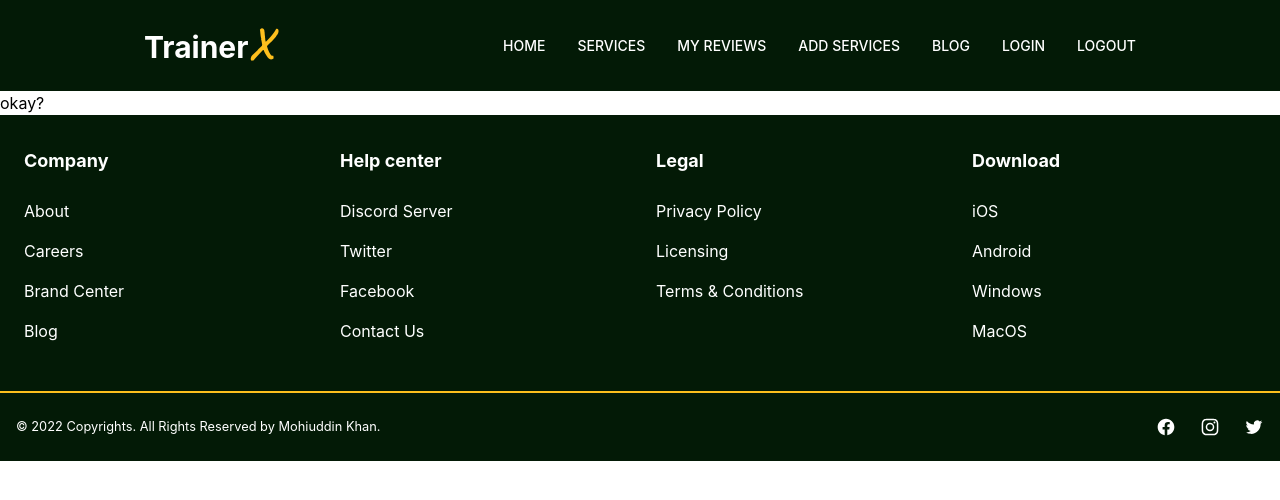
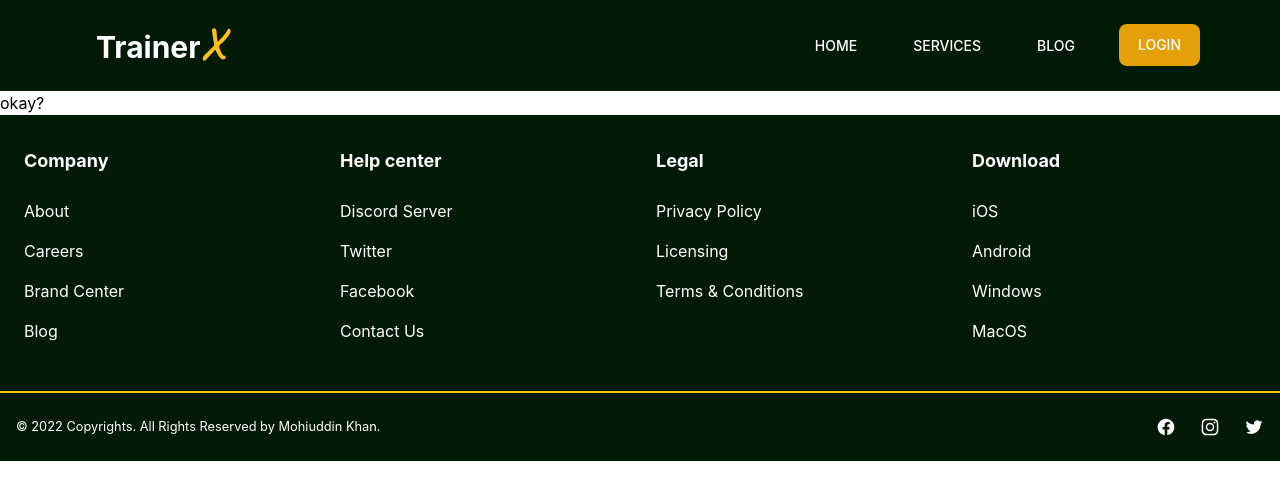
Before and after one commit to mohi14/TrainerX-client, a React (Create React App) app: page / in a window 1280 px wide. Shown: the top 500 px of the page. Built offline with nearby package versions, Linux system fonts and the light colour scheme; no server answers.

Commit message:
ternary operation for showing logout and login button done

```diff
--- a/src/Pages/Login/Login .js
+++ b/src/Pages/Login/Login .js
@@ -32,7 +32,7 @@ const Login = () => {
             })
             .catch(error => {
                 console.error(error)
-                setError(error);
+                setError(error.message);
                 toast.error('Your Email/Password is not correct')
 
             })
@@ -100,6 +100,7 @@ const Login = () => {
                 <Button onClick={handleGoogleSignIn}><FaGoogle className='mr-2' /> Login with Google</Button>
 
                 <p className='text-sm font-semibold'>Don't have any Account? <Link to='/register' className="text-blue-600 hover:underline">Register</Link> </p>
+                <p className='mt-3 text-red-600'>{error}</p>
             </form>
         </div>
     );
--- a/src/Pages/Shared/Header/Header.js
+++ b/src/Pages/Shared/Header/Header.js
@@ -1,29 +1,63 @@
 import { Button, Navbar } from 'flowbite-react';
-import React from 'react';
-import './Hearder.css'
+import React, { useContext } from 'react';
+import { Link, NavLink } from 'react-router-dom';
+import { AuthContext } from '../../../contexts/AuthProvider/AuthProvider';
+import './Header.css'
 
 const Header = () => {
+    const activeClassName = 'border-b border-[#FDBF1D] lg:p-3 mb-2 lg:mb-0 hover:rounded-md hover:bg-green-900 hover:border-0'
+    const { user, logOutUser } = useContext(AuthContext)
+
+    const handleLogOut = () => {
+        logOutUser()
+            .then(() => { })
+            .catch(error => {
+                console.error(error)
+            })
+    }
     return (
         <div>
             <Navbar className='header text-white font-bold bg-transparent'>
-                <Navbar.Brand className='pl-5 lg:pl-32 lg:py-4'>
+                <Navbar.Brand className='pl-5 lg:pl-20 lg:py-4'>
                     <div className='text-3xl'>
                         Trainer<span className='font-caveat text-[45px] text-[#FDBF1D]'>X</span>
                     </div>
                 </Navbar.Brand>
                 <Navbar.Toggle />
                 <Navbar.Collapse
-                    className='text-center lg:pr-32'>
-                    <p>HOME</p>
-                    <p>SERVICES</p>
-                    <p>MY REVIEWS</p>
-                    <p>ADD SERVICES</p>
-                    <p>BLOG</p>
-                    <p>LOGIN</p>
-                    <p>LOGOUT</p>
+                    className='lg:pr-16'>
+                    <NavLink to='/home' className={({ isActive }) =>
+                        isActive ? activeClassName : 'lg:p-3 mb-2 lg:mb-0 hover:rounded-md hover:bg-green-900 hover:border-0'
+                    }><p>HOME</p></NavLink>
+
+                    <NavLink to='/services' className={({ isActive }) =>
+                        isActive ? activeClassName : 'lg:p-3 mb-2 lg:mb-0 hover:rounded-md hover:bg-green-900 hover:border-0'
+                    }><p>SERVICES</p></NavLink>
+
+                    <NavLink to='/blog' className={({ isActive }) =>
+                        isActive ? activeClassName : 'lg:p-3 mb-2 lg:mb-0 hover:rounded-md hover:bg-green-900 hover:border-0'
+                    }><p>BLOG</p></NavLink>
+                    {
+                        user?.uid ?
+                            <>
+                                <NavLink to='/reviews' className={({ isActive }) =>
+                                    isActive ? activeClassName : 'lg:p-3 mb-2 lg:mb-0 hover:rounded-md hover:bg-green-900 hover:border-0'
+                                }><p>MY REVIEWS</p></NavLink>
+
+                                <NavLink to='/addServices' className={({ isActive }) =>
+                                    isActive ? activeClassName : 'lg:p-3 mb-2 lg:mb-0 hover:rounded-md hover:bg-green-900 hover:border-0'
+                                }><p>ADD SERVICES</p></NavLink>
+
+                                <Button color={'warning'} onClick={handleLogOut}>LOGOUT</Button>
+                            </>
+                            :
+                            <>
+                                <Link to='/login'><Button color={'warning'} onClick={handleLogOut}>LOGIN</Button></Link>
+                            </>
+                    }
                 </Navbar.Collapse>
             </Navbar>
-        </div>
+        </div >
     );
 };
 
--- a/src/Routes/Routes.js
+++ b/src/Routes/Routes.js
@@ -13,6 +13,10 @@ export const routes = createBrowserRouter([
                 path: '/',
                 element: <div>okay?</div>
             },
+            {
+                path: '/home',
+                element: <div>okay?</div>
+            },
 
         ]
     },
```
Also changed, not shown: src/Pages/Shared/Header/Header.css (renamed from src/Pages/Shared/Header/Hearder.css).
